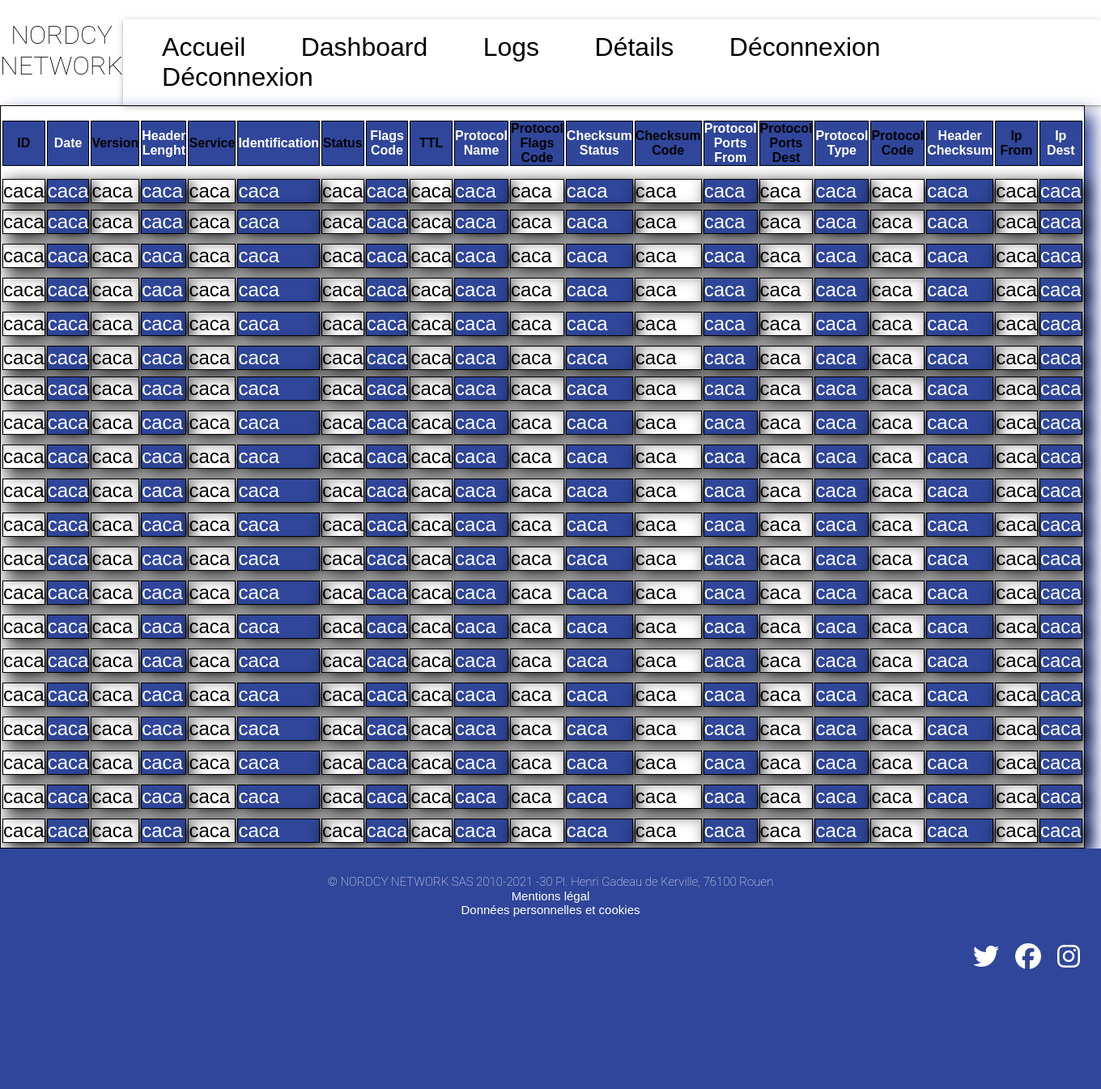
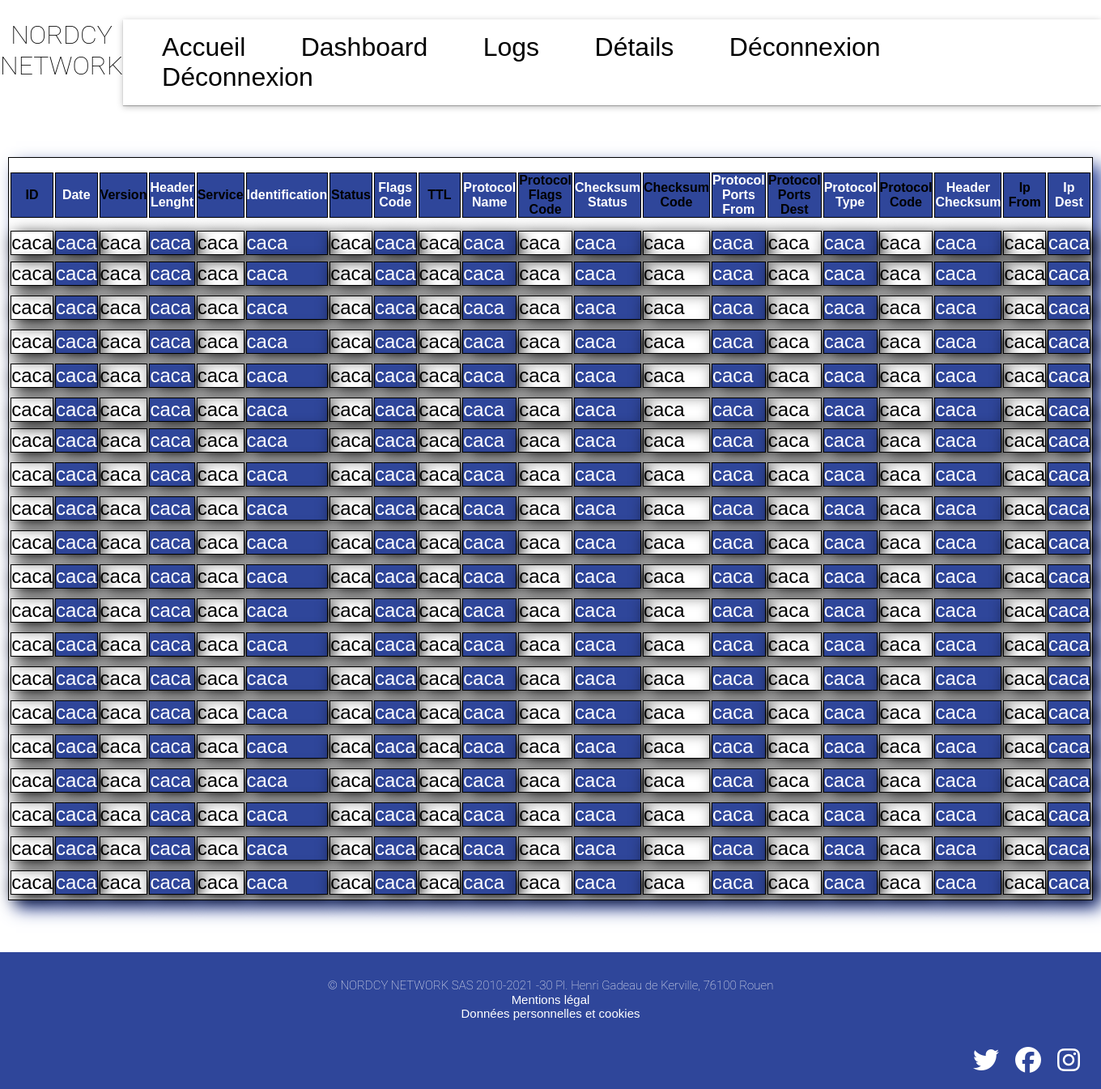
Before and after one commit to kapeupro/nordcy-networks, a PHP site: page /logs.php in a window 1360 px wide. Shown: the whole page at 81% size. Before the commit the page ends 1197 px from the top, so only its background shows below. Run offline with PHP 8.4, Linux system fonts and the light colour scheme; some libraries are stand-ins or nearby versions.

Commit message:
message succès

```diff
--- a/asset/css/style.css
+++ b/asset/css/style.css
@@ -800,12 +800,17 @@
 /*Tableau log*/
 
 #tableau{
-
+    display: flex;
+    justify-content: center;
+    padding: 4rem;
 }
 #tableau_logs{
     box-shadow: 10px 10px 20px 0px  #2f469a;;
     border: 1px black solid ;
 
+}
+.table_div{
+    background-color: black;
 }
 #tableau_logs .head_table th{
     background-color: #2f469a;
--- a/logs.php
+++ b/logs.php
@@ -9,6 +9,7 @@ include ('inc/headerdash.php')
 
     <div id="tableau">
         <table id="tableau_logs">
+            <div class="table_div">
                 <thead class="head_table">
                 <tr>
                 <tr></tr>
@@ -565,6 +566,7 @@ include ('inc/headerdash.php')
                 <tr></tr>
                 </tr>
                 </tbody>
+            </div>
         </table>
     </div>
 
--- /dev/null
+++ b/succes.php
@@ -0,0 +1 @@
+<?php
```
Also changed, not shown: inscription.php (+11 -1 lines). Lines whose indentation alone changed are shown as unchanged.
